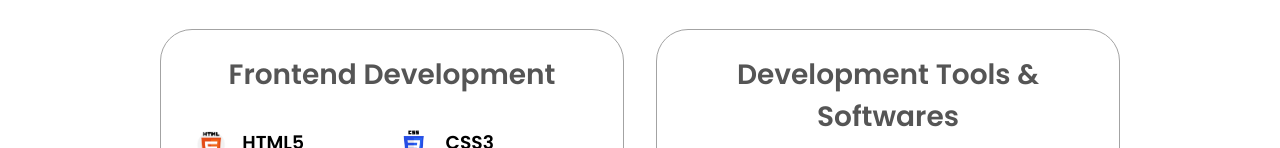
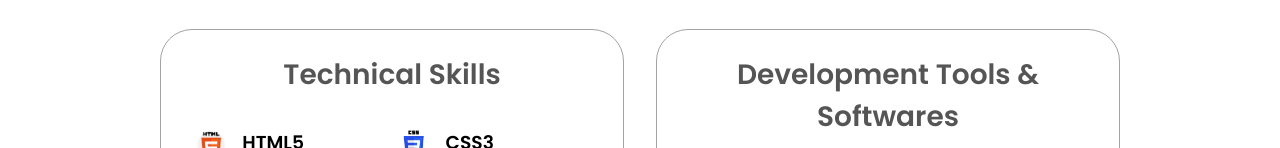
Before and after one commit to sairam026/my-portfolio, a plain HTML site: page index.html in a window 1280 px wide. Shown: the part 1676-1824 px from the top of the page. Drawn offline with Linux system fonts and the light colour scheme.

Commit message:
Update index.html

```diff
--- a/index.html
+++ b/index.html
@@ -108,7 +108,7 @@
     <div class="experience-details-container">
         <div class="about-containers">
             <div class="details-container">
-                <h2 class="experience-sub-title">Frontend Development</h2>
+                <h2 class="experience-sub-title">Technical Skills</h2>
                 <div class="article-container">
                     <article>
                         <img decoding="async" src="6570c175e4b00d436e1c89c0_scaled_cover.jpg" alt="Experience icon" class="icon" />
```
